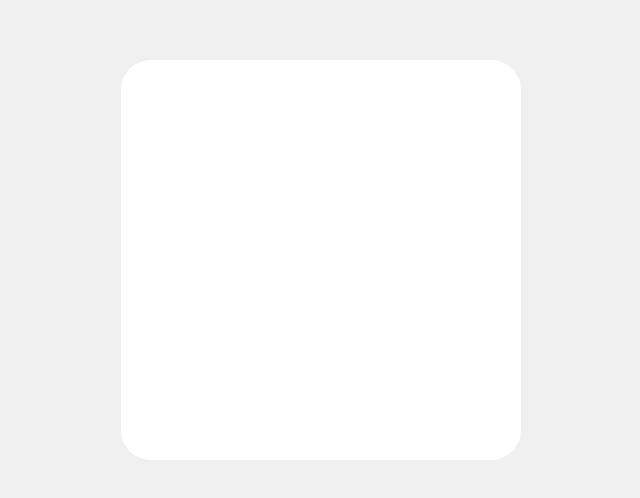
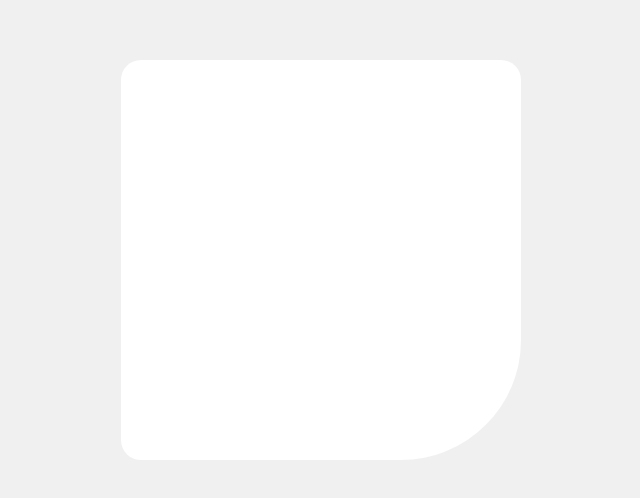
Before and after one commit to hun-ah/age-calculator, a React (Vite) app: page / in a window 1280 px wide. Shown: the part 140-638 px from the top of the page, without its empty margins (319-959 px from the left). Built offline with nearby package versions, Linux system fonts and the light colour scheme.

Commit message:
added border bottom right radius

```diff
--- a/src/components/calculator/calculator.module.css
+++ b/src/components/calculator/calculator.module.css
@@ -1,6 +1,7 @@
 .container {
   height: 400px;
   width: 400px;
-  border-radius: 30px;
+  border-radius: 20px;
+  border-bottom-right-radius: 30%;
   background: var(--white);
 }
```
